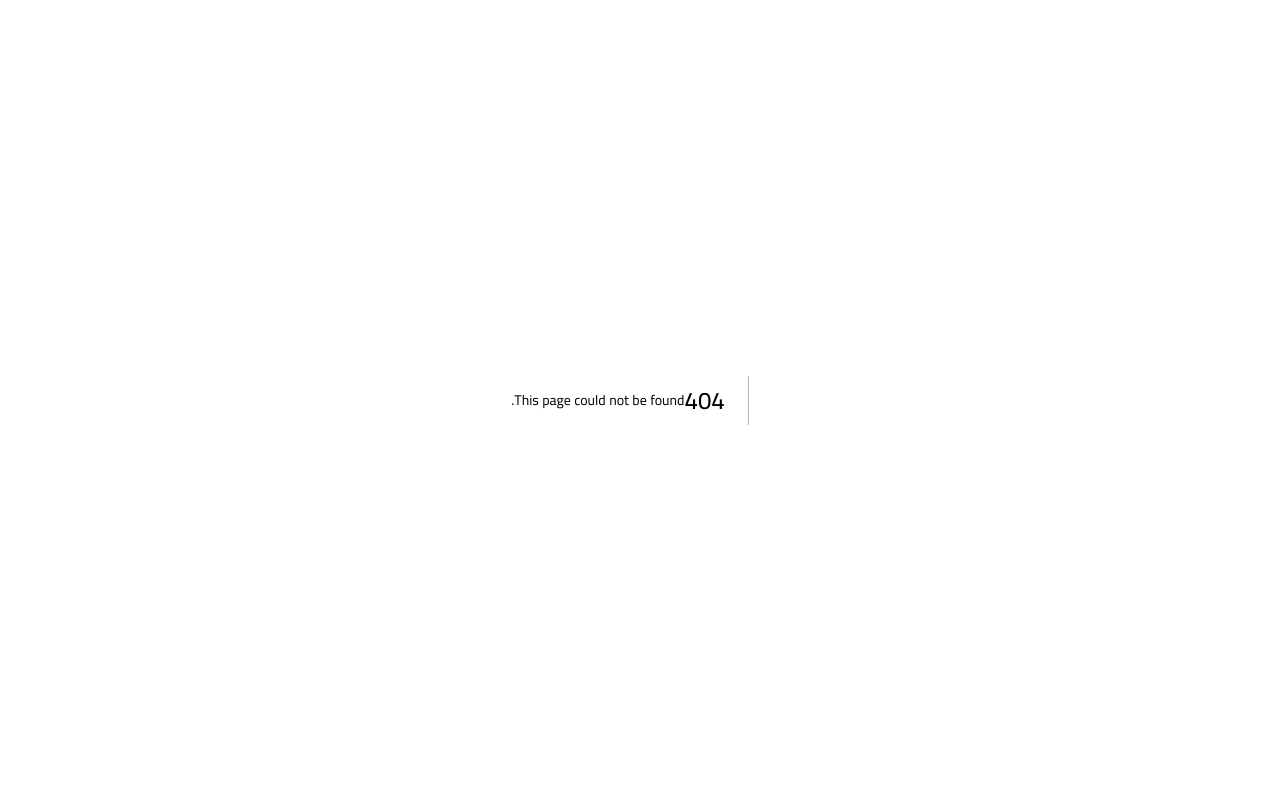
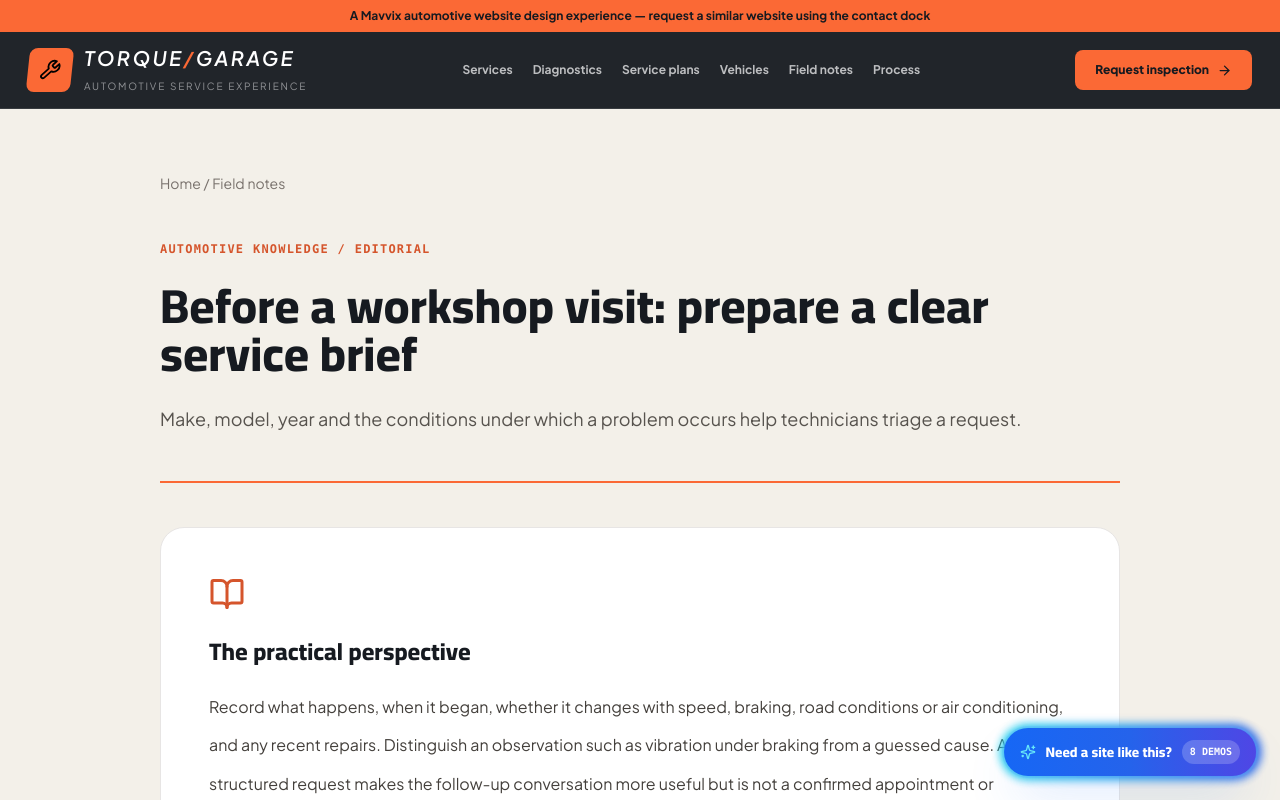
Before and after one commit to mykholy/mavvix_demos, a Next.js app: page /en/preview/auto-service/resources/before-inspection in a window 1280 px wide. Before the commit this address had no page. Shown: the top 800 px of the page. Built offline with nearby package versions, Linux system fonts and the light colour scheme; a web font is replaced by a local one.

Commit message:
feat(auto-service): complete industry-specific [slug]/page.tsx

```diff
--- /dev/null
+++ b/src/app/[locale]/preview/auto-service/resources/[slug]/page.tsx
@@ -0,0 +1,20 @@
+import Link from 'next/link';
+import { notFound } from 'next/navigation';
+import type { Metadata } from 'next';
+import { BookOpen, ArrowUpRight } from 'lucide-react';
+import { AUTO_SERVICE, findAutoArticle, autoPath } from '@/lib/verticals/auto-service/data';
+import type { Locale } from '@/lib/i18n/config';
+
+export function generateStaticParams(){return AUTO_SERVICE.articles.map(a=>({slug:a.slug}));}
+export function generateMetadata({params:{slug,locale}}:{params:{slug:string;locale:Locale}}):Metadata{
+ const a=findAutoArticle(slug);return a?{title:a.title[locale]+' | Torque Garage',description:a.summary[locale]}:{};
+}
+export default function AutoArticleDetail({params:{locale,slug}}:{params:{locale:Locale;slug:string}}){
+ const article=findAutoArticle(slug);if(!article)notFound();const ar=locale==='ar';
+ return <div className="max-w-5xl mx-auto px-5 sm:px-8 py-16">
+  <nav className="text-sm text-stone-500"><Link href={autoPath(locale)}>{ar?'الرئيسية':'Home'}</Link> / <Link href={autoPath(locale,'resources')}>{ar?'دليل السائق':'Field notes'}</Link></nav>
+  <div className="mt-12 border-b-2 border-[#FB6935] pb-11"><p className="text-xs font-bold font-mono tracking-widest text-[#D5552C]">AUTOMOTIVE KNOWLEDGE / EDITORIAL</p><h1 className="mt-6 text-4xl sm:text-5xl leading-tight font-black">{article.title[locale]}</h1><p className="text-lg leading-9 text-stone-600 mt-6">{article.summary[locale]}</p></div>
+  <section className="bg-white rounded-3xl border border-stone-200 p-8 sm:p-12 mt-11"><BookOpen size={36} className="text-[#D5552C]"/><h2 className="font-black text-2xl mt-6">{ar?'الفكرة والخطوات العملية':'The practical perspective'}</h2><p className="text-base leading-[2.4] text-stone-700 mt-5">{article.body[locale]}</p><p className="mt-8 text-sm text-stone-500 border-s-4 border-[#FB6935] ps-5">{ar?'تنويه: دليل تثقيفي عام، وليس توصية ميكانيكية لسيارة محددة.':'General education only, not vehicle-specific mechanical advice.'}</p></section>
+  <section className="mt-12 grid sm:grid-cols-2 gap-4"><Link href={autoPath(locale,'services')} className="rounded-2xl border border-stone-300 p-6 flex justify-between gap-3 items-center font-extrabold">{ar?'خدمات وفحوص السيارة':'Service and diagnostic dossiers'}<ArrowUpRight size={20}/></Link><Link href={autoPath(locale,'booking')} className="rounded-2xl bg-[#FB6935] p-6 flex justify-between gap-3 items-center font-extrabold">{ar?'جهّز طلب الفحص':'Prepare an inspection request'}<ArrowUpRight size={20}/></Link></section>
+ </div>;
+}
```
